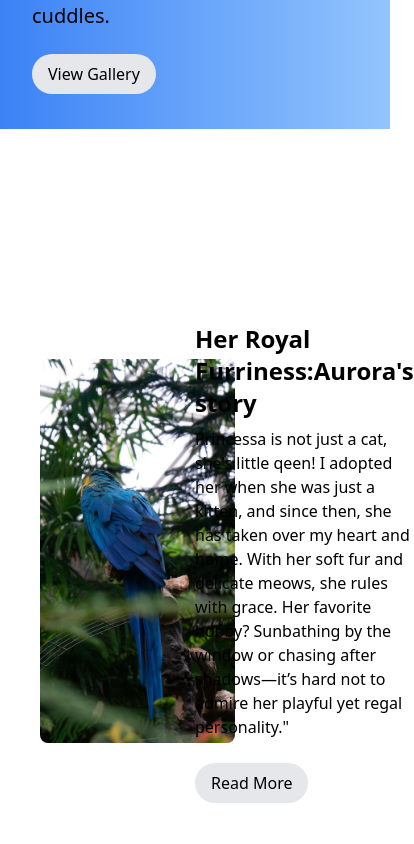
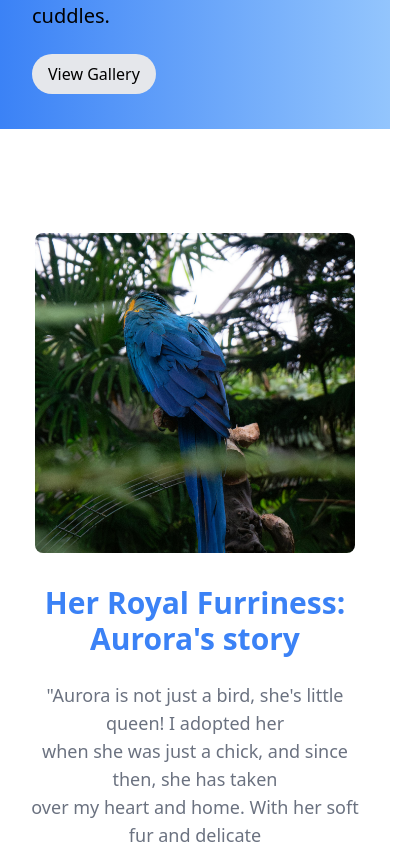
Before and after one commit to TunmiDev/Aurora, a React (Vite) app: page / in a window 390 px wide. Shown: the part 780-1624 px from the top of the page, 414 px wide, since content can reach past the window. Built offline with nearby package versions, Linux system fonts and the light colour scheme.

Commit message:
added responsiveness

```diff
--- a/src/Components/About Us/AboutUs.jsx
+++ b/src/Components/About Us/AboutUs.jsx
@@ -3,36 +3,35 @@ import About from "../../assets/About.jpg";
 
 const AboutUs = () => {
   return (
-    <div>
-      <div className="h-screen flex items-center relative">
-        {/*right-section*/}
-        <div className="w-1/2">
+    <div className="p-6">
+      <div className="flex flex-col sm:flex-row items-center sm:items-start md:h-screen space-y-8 sm:space-y-0 mt-20">
+        {/* Right Section (Image) */}
+        <div className="w-full md:w-1/2 flex justify-center">
           <img
             src={About}
             alt="bird"
-            className="object-cover h-96 w-96 rounded-lg  m-10"
+            className="object-cover h-80 w-80 sm:h-96 sm:w-96 rounded-lg"
           />
         </div>
-        {/*left-section*/}
-        <div className="w-1/2 ">
-          <div class="flex items-center">
-            <div>
-              <h2 class="text-2xl font-bold mb-2 mt-6">
-                Her Royal Furriness:Aurora's story
-              </h2>
-              <p>
-                Princessa is not just a cat, she's little qeen! I adopted her
-                when she was just a kitten, and since then, she has taken over
-                my heart and home. With her soft fur and delicate meows, she
-                rules with grace. Her favorite hobby? Sunbathing by the window
-                or chasing after shadows—it’s hard not to admire her playful yet
-                regal personality."
-              </p>
-              <button className="mt-6 px-4 py-2 flex items-center justify-center bg-gray-200 text-black rounded-full  hover:bg-gray-800 hover:text-white hover:underline dark:bg-gray-950 dark:text-white dark:hover:bg-white dark:hover:text-black duration-200">
-                Read More
-              </button>
-            </div>
-          </div>
+        {/* Left Section (Text) */}
+        <div className="w-full md:w-1/2 text-center md:text-left">
+          <h2 className="text-3xl md:text-6xl font-bold text-blue-500">
+            Her Royal Furriness:
+            <br />
+            Aurora's story
+          </h2>
+          <p className="text-gray-500 text-lg sm:text-xl pt-6 sm:pt-8">
+            "Aurora is not just a bird, she's little queen! I adopted her
+            <br />
+            when she was just a chick, and since then, she has taken <br />
+            over my heart and home. With her soft fur and delicate <br />
+            chirps, she rules with grace. Her favorite hobby? <br />
+            Sunbathing by the window or chasing after shadows. <br />
+            It's hard not to admire her playful yet regal personality."
+          </p>
+          <button className="mt-6 px-6 py-3 bg-gray-200 text-black rounded-full hover:bg-gray-800 hover:text-white dark:bg-gray-950 dark:text-white dark:hover:bg-white dark:hover:text-black duration-200">
+            Read More
+          </button>
         </div>
       </div>
     </div>
```
